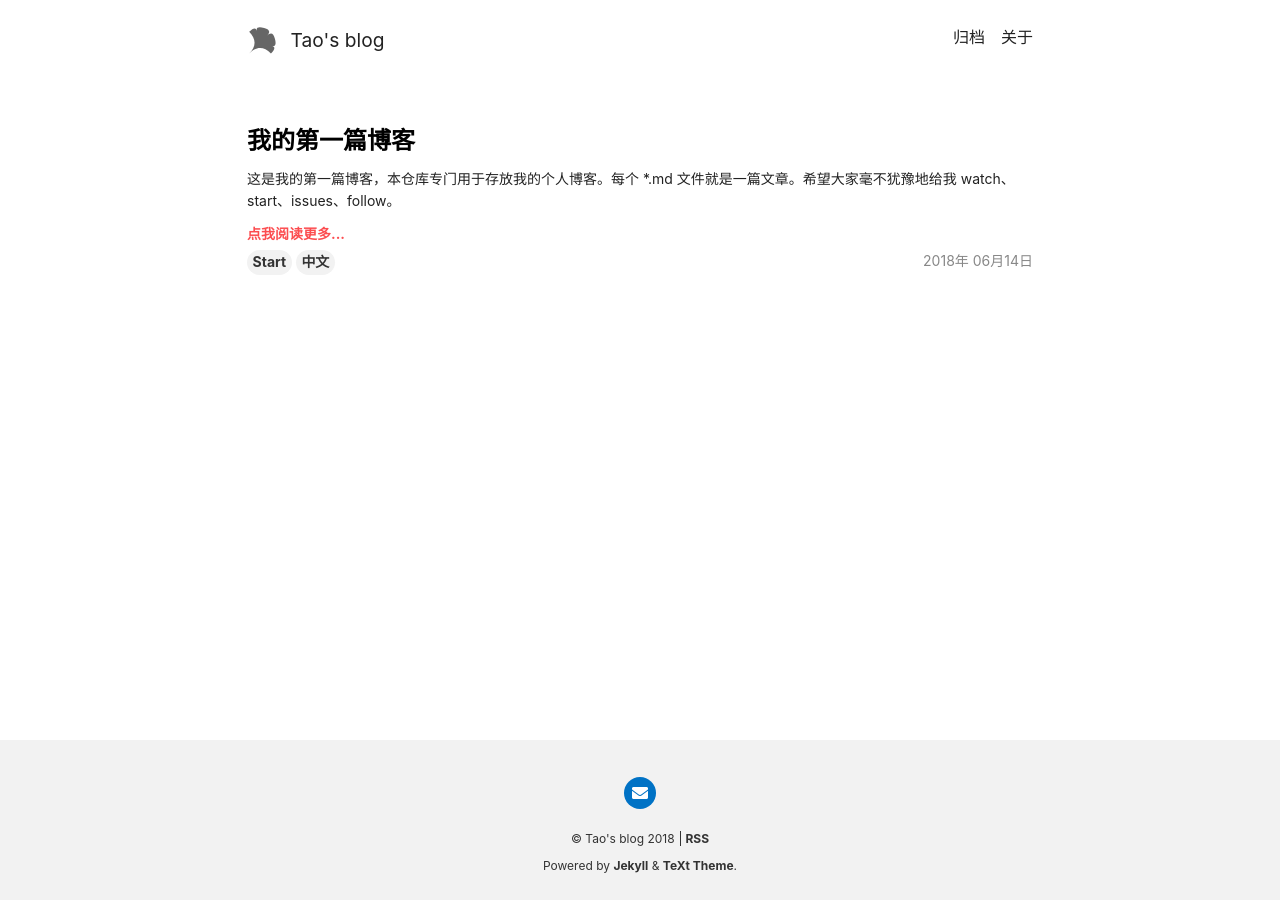
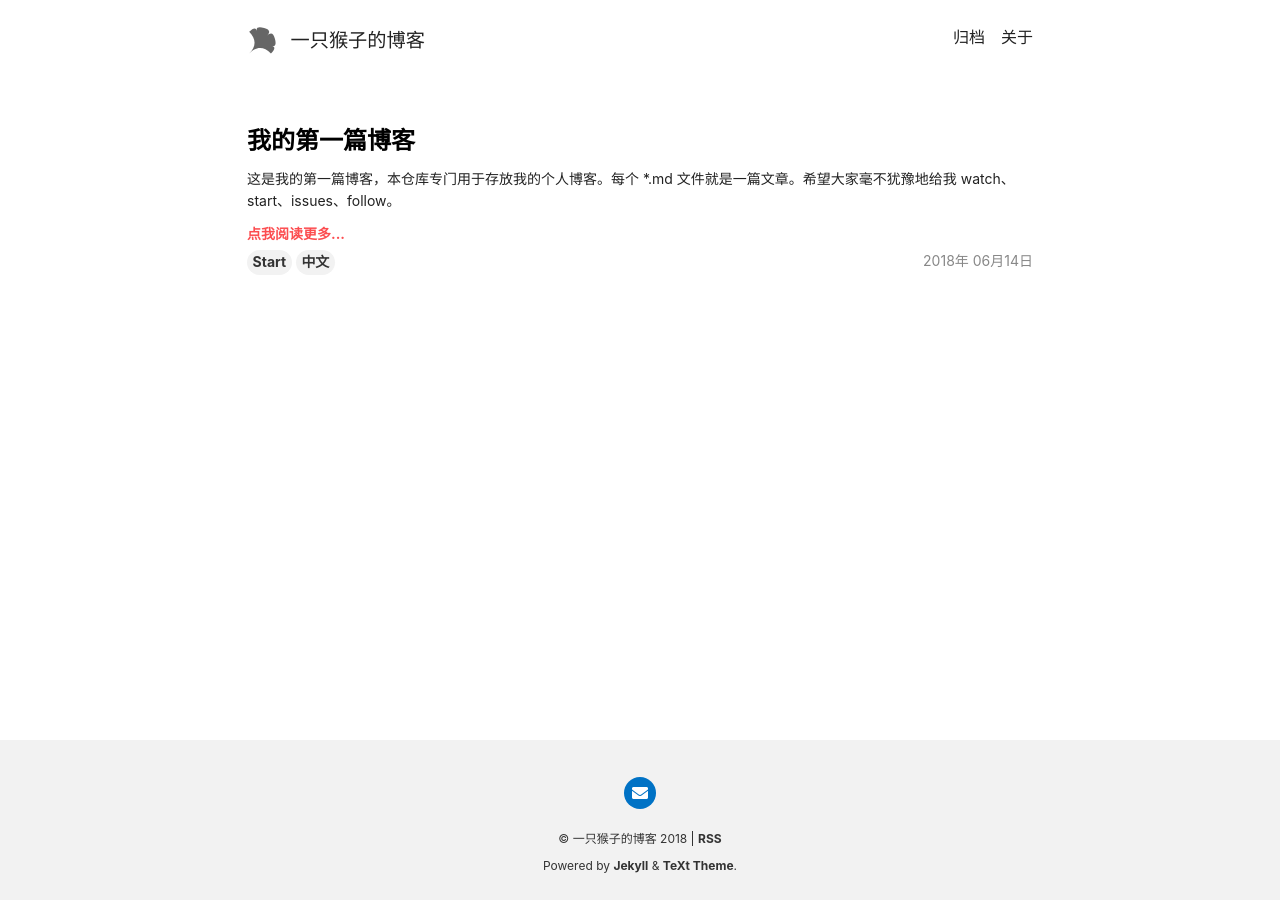
Before and after one commit to smjCoder/smjCoder.github.io, a Jekyll site: the page built from index.html, in a window 1280 px wide. Built offline with Jekyll 4.4.1, drawn with Linux system fonts in a browser that asks for light colours; nearby versions of some CDN libraries; the list of posts is cut into pages by our own code.

Commit message:
修改博客名称

```diff
--- a/_config.yml
+++ b/_config.yml
@@ -19,9 +19,9 @@
 text_color_theme: default # "default" (default), "dark", "forest", "ocean", "chocolate", "orange"
 url: # the base hostname & protocol for your site e.g. https://www.someone.com
 baseurl: # does not include hostname
-title: Tao's blog
+title: 一只猴子的博客
 description: > # this means to ignore newlines until "Language & timezone"
-  Tao's Blog
+  一只猴子的博客
 
 
 ## => Language and Timezone
```
